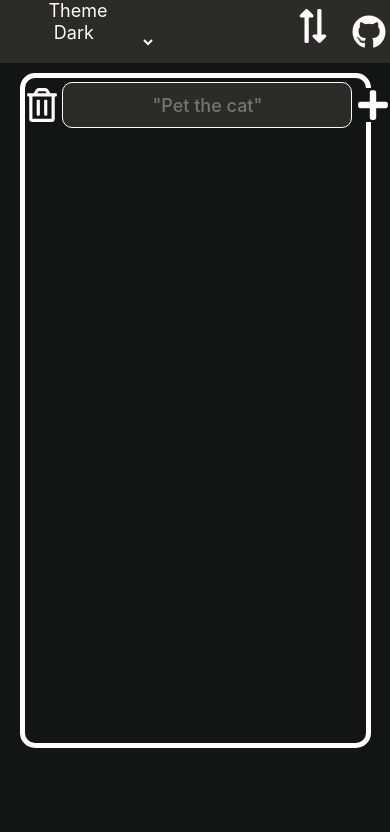
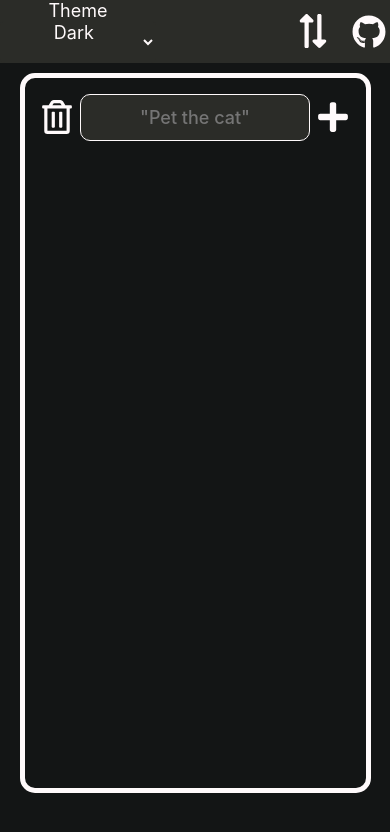
Before and after one commit to EuCaue/yaTODO, a React (Vite) app: page / in a window 390 px wide. Shown: the top 832 px of the page. Built offline with nearby package versions, Linux system fonts and the light colour scheme.

Commit message:
feat: mobile design almost done

```diff
--- a/index.html
+++ b/index.html
@@ -9,6 +9,9 @@
   <link
     href="https://fonts.googleapis.com/css2?family=Ubuntu:ital,wght@0,300;0,400;0,500;0,700;1,300;1,400;1,500;1,700&amp;display=swap"
     rel="stylesheet">
+  <link rel="preconnect" href="https://fonts.googleapis.com">
+  <link rel="preconnect" href="https://fonts.gstatic.com" crossorigin="">
+  <link href="https://fonts.googleapis.com/css2?family=Vollkorn:wght@400;500;600;700&amp;display=swap" rel="stylesheet">
   <meta name="viewport" content="width=device-width, initial-scale=1.0">
   <title>yaTODO</title>
 </head>
--- a/package.json
+++ b/package.json
@@ -10,6 +10,7 @@
   },
   "dependencies": {
     "@types/uuid": "^9.0.0",
+    "eslint_d": "^12.2.1",
     "eslint-config-airbnb": "^19.0.4",
     "react": "^18.2.0",
     "react-dom": "^18.2.0",
@@ -25,7 +26,6 @@
     "@typescript-eslint/eslint-plugin": "^5.45.0",
     "@typescript-eslint/parser": "^5.45.0",
     "@vitejs/plugin-react": "^2.2.0",
-    "eslint": "^8.28.0",
     "eslint-config-airbnb-typescript": "^17.0.0",
     "eslint-config-prettier": "^8.5.0",
     "eslint-config-standard-with-typescript": "^23.0.0",
--- a/src/assets/styles/globalStyles.ts
+++ b/src/assets/styles/globalStyles.ts
@@ -4,6 +4,7 @@ interface Theme {
   primary: string;
   text: string;
   highlight: string;
+  accentColor: string;
 }
 
 export default createGlobalStyle<{ theme: Theme }>`
@@ -11,13 +12,14 @@ export default createGlobalStyle<{ theme: Theme }>`
       margin: 0;
       padding: 0;
       box-sizing: border-box;
-      // font-family: "Ubuntu", sans-serif;
 font-family: -apple-system, BlinkMacSystemFont, 'Segoe UI', Roboto, Oxygen, Ubuntu, Cantarell, 'Open Sans', 'Helvetica Neue', sans-serif;
       font-weight: 400;
       font-size: 18px;
       outline: 0;
       border: none;
       transition: all 0.2s linear;
+    background-color: ${(props) => props.theme.primary};
+color: ${(props) => props.theme.text};
       ::selection {
 background-color: ${(props) => props.theme.highlight};
 }
@@ -29,7 +31,7 @@ html, body, #root {
 }
 
 body {
-  height: 100%;
+  // height: 100%;
   min-height: 100vh;
   overflow-x: hidden;
   ::-webkit-scrollbar {
@@ -43,7 +45,15 @@ color: ${(props) => props.theme.text};
 
 a {
   text-decoration: none;
+color: ${(props) => props.theme.text};
 }
 
+svg {
+background-color: transparent;
+}
+
+svg:hover {
+fill: ${(props) => props.theme.accentColor};
+}
 
 `;
--- a/src/components/Header/styled.ts
+++ b/src/components/Header/styled.ts
@@ -7,7 +7,6 @@ export const HeaderTodo = styled.header`
   align-items: center;
   text-align: center;
   z-index: 10;
-  /* position: sticky; */
   flex-wrap: wrap;
   background-color: ${(props) => props.theme.secondary};
 `;
@@ -16,19 +15,24 @@ export const Nav = styled.nav`
   display: flex;
   width: 100vw;
   justify-content: space-between;
+
   align-items: center;
   flex-wrap: wrap;
   background-color: ${(props) => props.theme.secondary};
   a {
-    color: ${(props) => props.theme.text};
     display: flex;
     align-self: center;
     justify-content: center;
-    padding-right: 1vw;
-
+    width: min-content;
+    margin-right: 1vw;
+    background-color: transparent;
     :hover {
       color: ${(props) => props.theme.accentColor};
     }
+  }
+
+  label {
+    background-color: ${(props) => props.theme.secondary};
   }
 
   select {
--- a/src/components/Todo/index.tsx
+++ b/src/components/Todo/index.tsx
@@ -1,4 +1,3 @@
-
 import React, {
   FormEvent,
   useState,
--- a/src/components/Todo/styled.ts
+++ b/src/components/Todo/styled.ts
@@ -17,12 +17,6 @@ export const Form = styled.form`
     display: flex;
     justify-content: center;
     align-items: center;
-    fill: ${(props) => props.theme.text};
-    background-color: ${(props) => props.theme.primary};
-    transition: all 0.1s cubic-bezier(0.075, 0.82, 0.165, 1);
-    :hover {
-      fill: ${(props) => props.theme.accentColor};
-    }
   }
 `;
 
@@ -42,10 +36,10 @@ export const InputTodo = styled.input`
   border: 1px solid ${(props) => props.theme.text};
   color: ${(props) => props.theme.text};
   background-color: ${(props) => props.theme.secondary};
+  :hover,
   :focus,
   :active {
-    transition: none;
-    border: 2px solid ${(props) => props.theme.accentColor};
+    border: 1px solid ${(props) => props.theme.accentColor};
   }
 `;
 
@@ -102,16 +96,7 @@ export const ButtonExchange = styled.button`
   cursor: pointer;
   top: 3vh;
   right: -3.5vw;
-  transition: all 0.1s linear;
   rotate: 90deg;
-  color: ${(props) => props.theme.text};
-  :hover {
-    svg {
-      path {
-        fill: ${(props) => props.theme.accentColor};
-      }
-    }
-  }
 `;
 
 export const Container = styled.section`
@@ -128,24 +113,11 @@ export const Container = styled.section`
   border-radius: 15px;
   border: 5px solid ${(props) => props.theme.text};
 
-  @media screen and (min-width: 320px) and (max-width: 575px) {
-    max-width: none;
-    width: 90%;
-    font-size: 16px;
-    ${InputTodo} {
-      min-width: 10vw;
-      min-height: 5.5vh;
-    }
-
-    ${ButtonExchange} {
-      top: calc(-10% + -0.5vw);
-      right: 2em;
-    }
-  }
-
+  /* 576px ~ 1100px*/
   @media screen and (min-width: 36em) and (max-width: 65em) {
     max-width: none;
     width: 90%;
+    min-height: 50em;
     font-size: 16px;
 
     ${InputTodo} {
@@ -153,8 +125,47 @@ export const Container = styled.section`
       min-height: 5.5vh;
     }
 
+    ${TodoFlexWrapper} {
+      padding-top: 3vw;
+    }
+
+    ${Form} {
+      padding-top: 2.5vw;
+    }
+
     ${ButtonExchange} {
-      top: -11%;
+      top: 3vh;
+      right: 0.5vw;
+    }
+  }
+
+  @media screen and (min-width: 0px) and (max-width: 575px) {
+    max-width: none;
+    width: 90%;
+    font-size: 16px;
+    min-height: 45em;
+    padding-bottom: 1rem;
+
+    ${DeleteButton} {
+      padding: 0.5vw;
+    }
+    ${SubmitBtn} {
+      padding: 0.5vw;
+    }
+    ${InputTodo} {
+      min-width: 75%;
+      min-height: calc(3.5rem - 4vw);
+    }
+    ${TodoFlexWrapper} {
+      padding-top: 5vw;
+    }
+
+    ${Form} {
+      width: 90%;
+      padding-top: 3vw;
+    }
+    ${ButtonExchange} {
+      top: calc(-9% + -0.6vmin + 0.1rem);
       right: 2em;
     }
   }
--- a/src/components/TodoItem/styled.ts
+++ b/src/components/TodoItem/styled.ts
@@ -1,6 +1,7 @@
 import styled from 'styled-components';
 
 export const TextTodo = styled.p`
+  background-color: ${(props) => props.theme.secondary};
   display: flex;
   align-self: center;
   justify-content: center;
@@ -23,15 +24,6 @@ export const ButtonTodoEdit = styled.button`
   position: absolute;
   padding-right: 0.2vw;
   right: 0vw;
-  transition: all 0.1s linear;
-  color: ${(props) => props.theme.text};
-  :hover {
-    svg {
-      path {
-        fill: ${(props) => props.theme.accentColor};
-      }
-    }
-  }
 `;
 
 export const ButtonTodoCheck = styled.button`
@@ -43,15 +35,6 @@ export const ButtonTodoCheck = styled.button`
   cursor: pointer;
   position: absolute;
   right: 2vw;
-  transition: all 0.1s linear;
-  color: ${(props) => props.theme.text};
-  :hover {
-    svg {
-      path {
-        fill: ${(props) => props.theme.accentColor};
-      }
-    }
-  }
 `;
 
 export const ButtonTodoEditCheck = styled(ButtonTodoEdit)``;
@@ -79,8 +62,6 @@ export const Container = styled.article`
   min-height: 10vh;
   height: fit-content;
   min-width: 25vw;
-  /* max-width: 100%; */
-  /* width: fit-content; */
   word-break: break-all;
   overflow-wrap: break-word;
   word-wrap: break-word;
@@ -90,16 +71,39 @@ export const Container = styled.article`
   text-align: center;
   border-radius: 10px;
   position: relative;
-  color: ${(props) => props.theme.text};
   background-color: ${(props) => props.theme.secondary};
-  @media screen and (min-width: 320px) and (max-width: 575px) {
-    min-width: 80vw;
+
+  @media screen and (min-width: 36em) and (max-width: 65em) {
+    max-width: 95%;
+    min-width: 50vw;
+    width: fit-content;
+    ${TextTodo} {
+      max-width: 90%;
+      width: 68%;
+    }
+
     ${ButtonTodoEdit} {
-      bottom: 2vh;
       right: 2vw;
     }
     ${ButtonTodoCheck} {
-      bottom: 5vh;
+      right: 6vw;
+    }
+  }
+
+  @media screen and (min-width: 320px) and (max-width: 575px) {
+    min-width: 75vw;
+    min-height: 4.5rem;
+    max-width: 85%;
+    ${TextTodo} {
+      padding: 1vw 0 1vw 0;
+      min-height: 1rem;
+    }
+    ${ButtonTodoEdit} {
+      bottom: 25%;
+      right: 2vw;
+    }
+    ${ButtonTodoCheck} {
+      bottom: 60%;
       right: 2vw;
     }
 
@@ -114,14 +118,4 @@ export const Container = styled.article`
       padding-right: 0.5vw;
     }
   }
-
-  @media screen and (min-width: 36em) and (max-width: 65em) {
-    min-width: 80vw;
-    ${ButtonTodoEdit} {
-      right: 2vw;
-    }
-    ${ButtonTodoCheck} {
-      right: 6vw;
-    }
-  }
 `;
```
Also changed, not shown: 1 other file (tests, documents, lock files or other folders).
